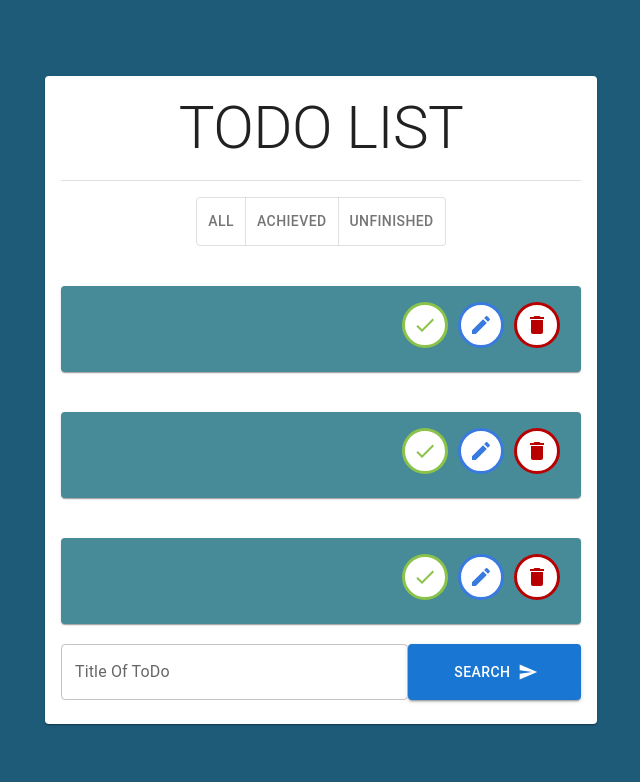
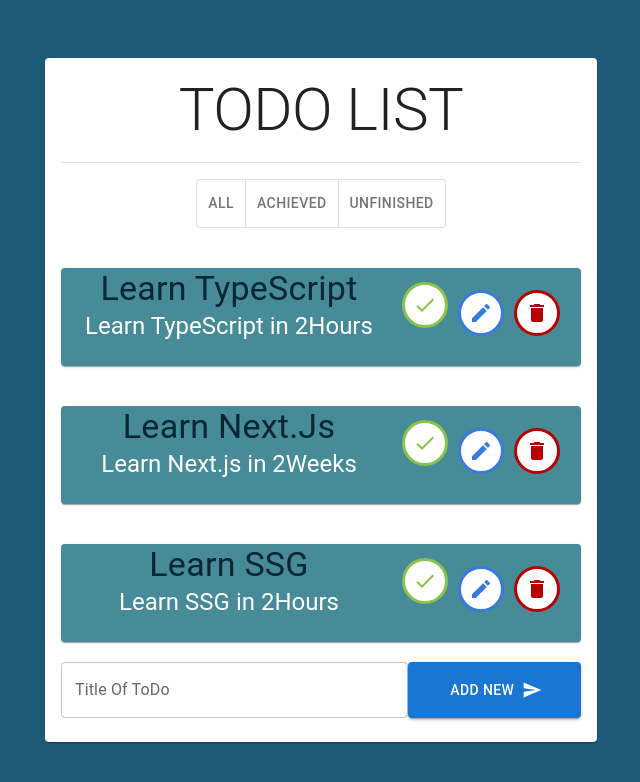
Before and after one commit to Hamza12398/React-MUI, a React (Create React App) app in the folder todo-list/: page / in a window 1280 px wide. Shown: the top 782 px of the page, without its empty margins (319-959 px from the left). Built offline with nearby package versions, Linux system fonts and the light colour scheme.

Commit message:
Working in Logical Code

```diff
--- a/todo-list/src/App.js
+++ b/todo-list/src/App.js
@@ -20,6 +20,7 @@
         }}
       >
         <TodoList />
+
       </div>
     </>
   );
--- a/todo-list/src/Components/Field.jsx
+++ /dev/null
@@ -1,37 +0,0 @@
-import { Grid } from "@mui/material";
-import TextField from "@mui/material/TextField";
-import Button from "@mui/material/Button";
-import DeleteIcon from "@mui/icons-material/Delete";
-import SendIcon from "@mui/icons-material/Send";
-import Stack from "@mui/material/Stack";
-
-export default function Field() {
-  return (
-    <>
-      <Grid container sx={{ marginTop: "20px" }}>
-        <Grid xs={8}>
-          <TextField
-            id="outlined-basic"
-            label="Title Of ToDo"
-            variant="outlined"
-            sx={{ width: "100%" }}
-          />
-        </Grid>
-        <Grid
-          xs={4}
-          display="flex"
-          justifyContent="space-around"
-          alignItems="center"
-        >
-          <Button
-            sx={{ width: "100%", height: "100%" }}
-            variant="contained"
-            endIcon={<SendIcon />}
-          >
-            Search
-          </Button>
-        </Grid>
-      </Grid>
-    </>
-  );
-}
--- a/todo-list/src/Components/Todo.jsx
+++ b/todo-list/src/Components/Todo.jsx
@@ -9,7 +9,10 @@
 import IconButton from "@mui/material/IconButton";
 import EditIcon from "@mui/icons-material/Edit";
 
-export default function Todo({title, details}) {
+export default function Todo({ todo, handleCheck }) {
+  function handleCheckClick() {
+    handleCheck(todo.id);
+  }
   return (
     <>
       <Card
@@ -24,8 +27,10 @@
         <CardContent>
           <Grid container spacing={2}>
             <Grid xs={8}>
-            {title}
-            {details}
+              <Typography variant="h4" sx={{ color: "#092635" }}>
+                {todo.title}
+              </Typography>
+              <Typography variant="h5">{todo.details}</Typography>
             </Grid>
 
             {/* BUTTONS <<ICONS>> */}
@@ -36,13 +41,15 @@
               alignItems="center"
             >
               <IconButton
+                onClick={() => {
+                  handleCheckClick();
+                }}
                 className="iconButton"
                 aria-label="delete"
                 sx={{
                   border: "solid #8bc34a 3px",
-                background: "white",
-                color: "#8bc34a",
-                marginTop: 2,
+                  background: todo.isCompleted ? "#8bc34a" : "#ffff",
+                  color: todo.isCompleted ? "#ffff" : "#8bc34a",
                 }}
               >
                 <CheckIcon />
--- a/todo-list/src/Components/TodoList.jsx
+++ b/todo-list/src/Components/TodoList.jsx
@@ -9,14 +9,15 @@
 import Divider from "@mui/material/Divider";
 import ToggleButton from "@mui/material/ToggleButton";
 import ToggleButtonGroup from "@mui/material/ToggleButtonGroup";
+import TextField from "@mui/material/TextField";
+import SendIcon from "@mui/icons-material/Send";
 import Grid from "@mui/material/Grid";
 import Todo from "./Todo";
-import Field from "./Field";
+import { useState } from "react";
 
-// ! OTHER IMPORT
 import { v4 as uuidv4 } from "uuid";
 
-const todos = [
+const initialTodos = [
   {
     id: uuidv4(),
     title: "Learn TypeScript",
@@ -25,22 +26,48 @@
   },
   {
     id: uuidv4(),
-    title: "Learn TypeScript",
-    details: "Learn TypeScript in 2Hours",
+    title: "Learn Next.Js",
+    details: "Learn Next.js in 2Weeks",
     isCompleted: false,
   },
   {
     id: uuidv4(),
-    title: "Learn TypeScript",
-    details: "Learn TypeScript in 2Hours",
+    title: "Learn SSG",
+    details: "Learn SSG in 2Hours",
     isCompleted: false,
   },
 ];
 
-const todoList = todos.map((t) => {
-  return <Todo key={t.id} title ={t.title} details={t.details}/>;
-});
 export default function TodoList() {
+  // ! STATES
+  const [todos, setTodos] = useState(initialTodos);
+  const [titleInput, setTitleInput] = useState("");
+  // ! END STATES
+
+  function handleCheckClick(todoId) {
+    const updateTodos = todos.map((t) => {
+      if (t.id === todoId) {
+        t.isCompleted = !t.isCompleted;
+      }
+      return t;
+    });
+    setTodos(updateTodos);
+  }
+  const todoList = todos.map((t) => {
+    return <Todo key={t.id} todo={t} handleCheck={handleCheckClick} />;
+  });
+
+  function haNdleAddClick() {
+    const newTodo = {
+      id: uuidv4(),
+      title: titleInput,
+      details: "",
+      isCompleted: false,
+    };
+    setTodos([...todos, newTodo]);
+    setTitleInput("");
+  }
+
   return (
     <>
       <Container maxWidth="sm">
@@ -63,9 +90,7 @@
             {/*  -----------FILTER BUTTON----------- */}
 
             {/* COMPONENTS */}
-            <Todo />
-            <Todo />
-            <Todo />
+            {todoList}
             {/* COMPONENTS */}
 
             {/* INPUT + ADD BUTTON */}
@@ -86,7 +111,42 @@
             {/* ---------INPUT + ADD BUTTON------- */}
 
             {/* FIELD AND BUTTON */}
-            <Field />
+            <Grid container sx={{ marginTop: "20px" }}>
+              <Grid
+                xs={8}
+                display="flex"
+                justifyContent="space-around"
+                alignContent="center"
+              >
+                <TextField
+                  id="outlined-basic"
+                  label="Title Of ToDo"
+                  variant="outlined"
+                  sx={{ width: "100%" }}
+                  value={titleInput}
+                  onChange={(e) => {
+                    setTitleInput(e.target.value);
+                  }}
+                />
+              </Grid>
+              <Grid
+                xs={4}
+                display="flex"
+                justifyContent="space-around"
+                alignItems="center"
+              >
+                <Button
+                  sx={{ width: "100%", height: "100%" }}
+                  variant="contained"
+                  endIcon={<SendIcon />}
+                  onClick={() => {
+                    haNdleAddClick();
+                  }}
+                >
+                  Add New
+                </Button>
+              </Grid>
+            </Grid>
             {/* -------FIELD AND BUTTON------ */}
           </CardContent>
         </Card>
```
Also changed, not shown: todo-list/src/MaterUi.jsx (deleted, +0 -10 lines), todo-list/src/App.css (line endings or trailing spaces). Lines whose indentation alone changed are shown as unchanged.
